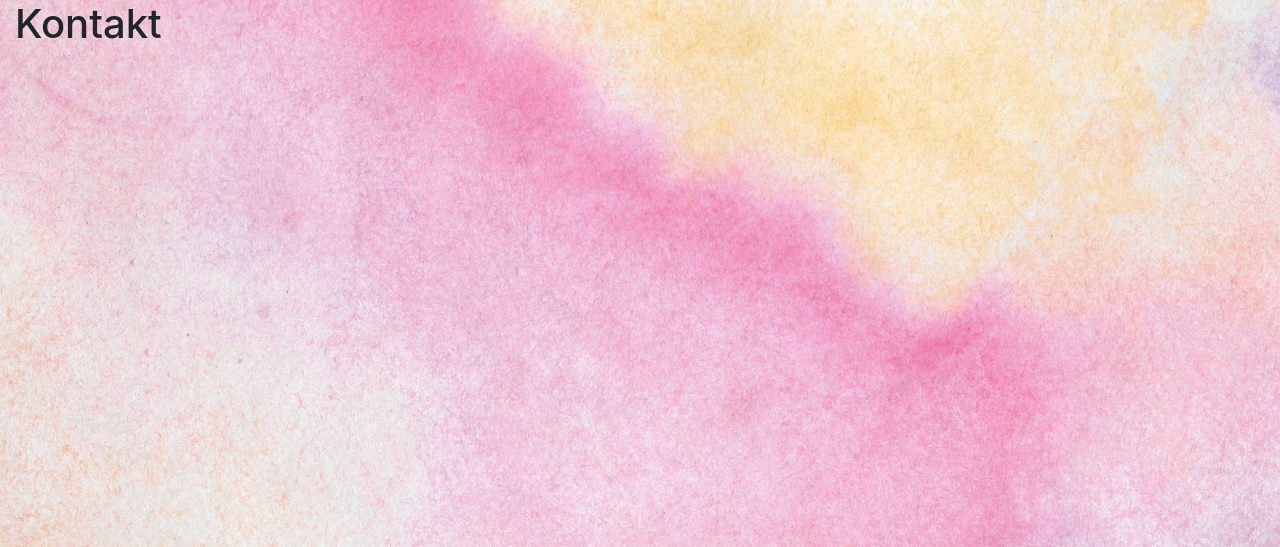
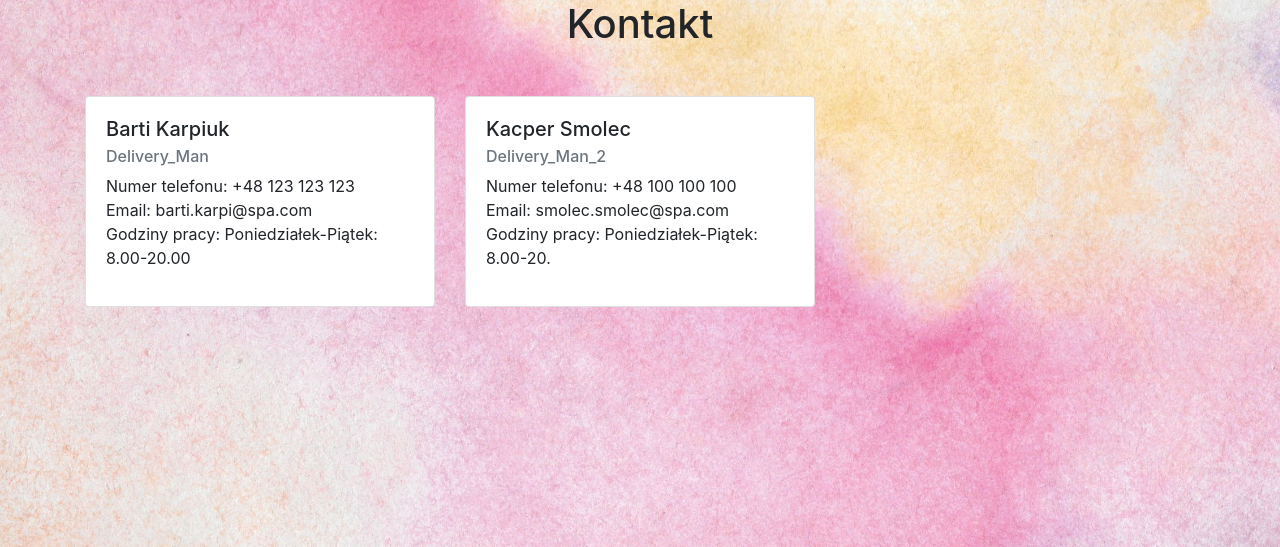
Before and after one commit to IAD3-SPA/SpaManagement, a Django app: page /contact/ in a window 1280 px wide. Shown: the part 56-603 px from the top of the page. Run offline with Django 4.2, Linux system fonts and the light colour scheme; parts of the project's set-up code (start-up, migrations or seed data) failed here and were passed over; some libraries are stand-ins or nearby versions.

Commit message:
działaja strona contact

```diff
--- a/templates/strona_kotaktowa.html
+++ b/templates/strona_kotaktowa.html
@@ -1,9 +1,67 @@
-{% extends "base.html" %}
+
 {% load static %}
 {% load django_bootstrap5 %}
 {% block content %}
-<h1 class="center">
-    Kontakt
-</h1>
 
-{% endblock content %}
+<!DOCTYPE html>
+<html lang="pl">
+<head>
+    <title>Beauty Salon - Contact Page</title>
+    <link href="https://cdn.jsdelivr.net/npm/bootstrap-icons@1.4.1/font/bootstrap-icons.css" rel="stylesheet">
+    <link type="text/css" rel="stylesheet" href="{% static 'styles.css' %}">
+    <link rel="stylesheet" href="https://cdn.jsdelivr.net/npm/bootstrap@4.5.3/dist/css/bootstrap.min.css"
+          integrity="sha384-TX8t27EcRE3e/ihU7zmQxVncDAy5uIKz4rEkgIXeMed4M0jlfIDPvg6uqKI2xXr2" crossorigin="anonymous">
+</head>
+<body style="background-image: url('{% static 'background.jpg' %}');">
+    <nav class="navbar navbar-expand-lg" style="background-color: #FFB6C1;">
+        <a class="navbar-brand text-dark" href="#">SPA</a>
+        <div class="collapse navbar-collapse" id="navbarSupportedContent">
+            <ul class="navbar-nav mr-auto">
+                <li class="nav-item">
+                    <a class="nav-link text-dark" href="#">Strona główna</a>
+                </li>
+                <li class="nav-item">
+                    <a class="nav-link text-dark" href="#">Zabiegi</a>
+                </li>
+                <li class="nav-item text-dark">
+                    <a class="nav-link text-dark" href="#">Produkty</a>
+                </li>
+                <li class="nav-item active">
+                    <a class="nav-link text-dark" href="#">Kontakt<span class="sr-only">(current)</span></a>
+                </li>
+            </ul>
+            <a href="#" class="btn btn-light">
+                Zaloguj się
+            </a>
+        </div>
+    </nav>
+
+    <div class="container">
+        <h1 class="text-center mb-5">Kontakt</h1>
+        <div class="row">
+            <div class="col-lg-4 mb-4">
+                <div class="card">
+                    <div class="card-body">
+                        <h5 class="card-title">Barti Karpiuk</h5>
+                        <h6 class="card-subtitle mb-2 text-muted">Delivery_Man</h6>
+                        <ul class="list-unstyled">
+                            <li>Numer telefonu: +48 123 123 123</li>
+                            <li>Email: barti.karpi@spa.com</li>
+                            <li>Godziny pracy: Poniedziałek-Piątek: 8.00-20.00</li>
+                        </ul>
+                    </div>
+                </div>
+            </div>
+
+            <div class="col-lg-4 mb-4">
+                <div class="card">
+                    <div class="card-body">
+                        <h5 class="card-title">Kacper Smolec</h5>
+                        <h6 class="card-subtitle mb-2 text-muted">Delivery_Man_2</h6>
+                        <ul class="list-unstyled">
+                            <li>Numer telefonu: +48 100 100 100</li>
+                            <li>Email: smolec.smolec@spa.com</li>
+                            <li>Godziny pracy: Poniedziałek-Piątek: 8.00-20.
+
+
+{% endblock %}
```
Also changed, not shown: 2 other files.
